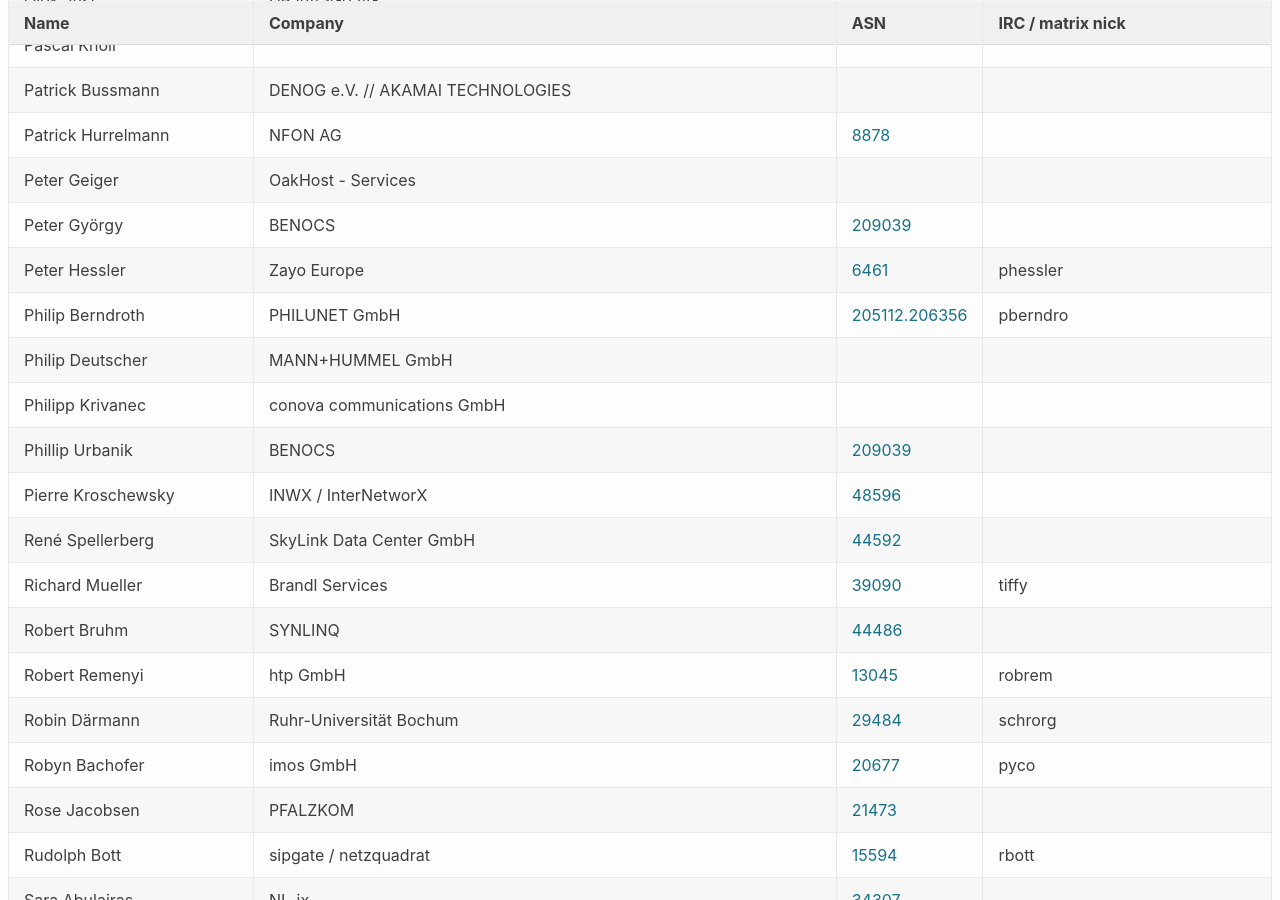
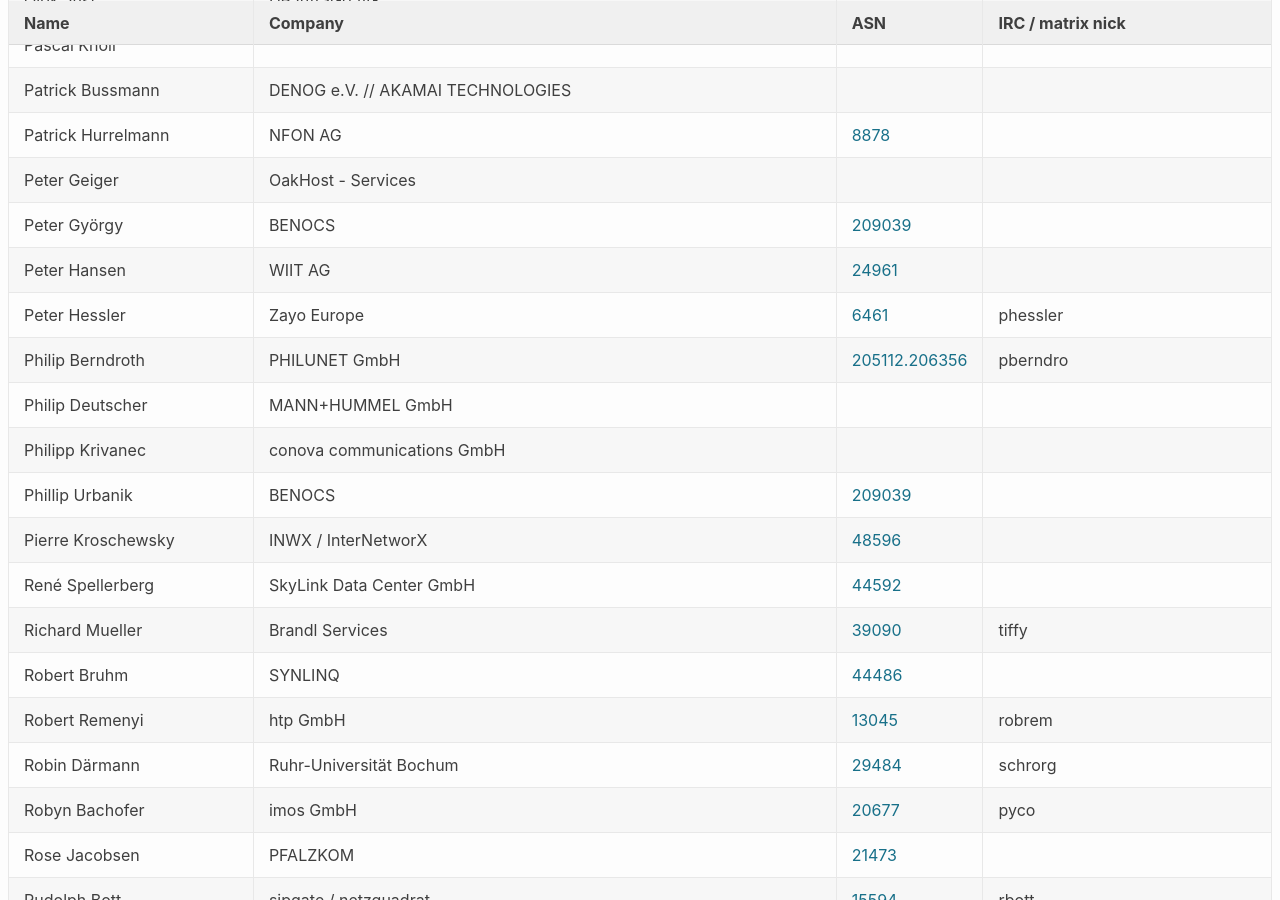
Before and after one commit to denog/pretix-attendeelist, a Jekyll site: the page built from denog16/index.markdown, in a window 1280 px wide and 900 px high, scrolled down 11410 px. Built offline with Jekyll 4.4.1, drawn with Linux system fonts in a browser that asks for light colours.

Commit message:
Latest data: Wed Oct  9 19:27:49 UTC 2024

```diff
--- a/_data/attendees_denog16_onsite.json
+++ b/_data/attendees_denog16_onsite.json
@@ -1518,6 +1518,12 @@
     "asn": "209039"
   },
   {
+    "name": "Peter Hansen",
+    "company": "WIIT AG",
+    "irc": null,
+    "asn": "24961"
+  },
+  {
     "name": "Peter Hessler",
     "company": "Zayo Europe",
     "irc": "phessler",
```
